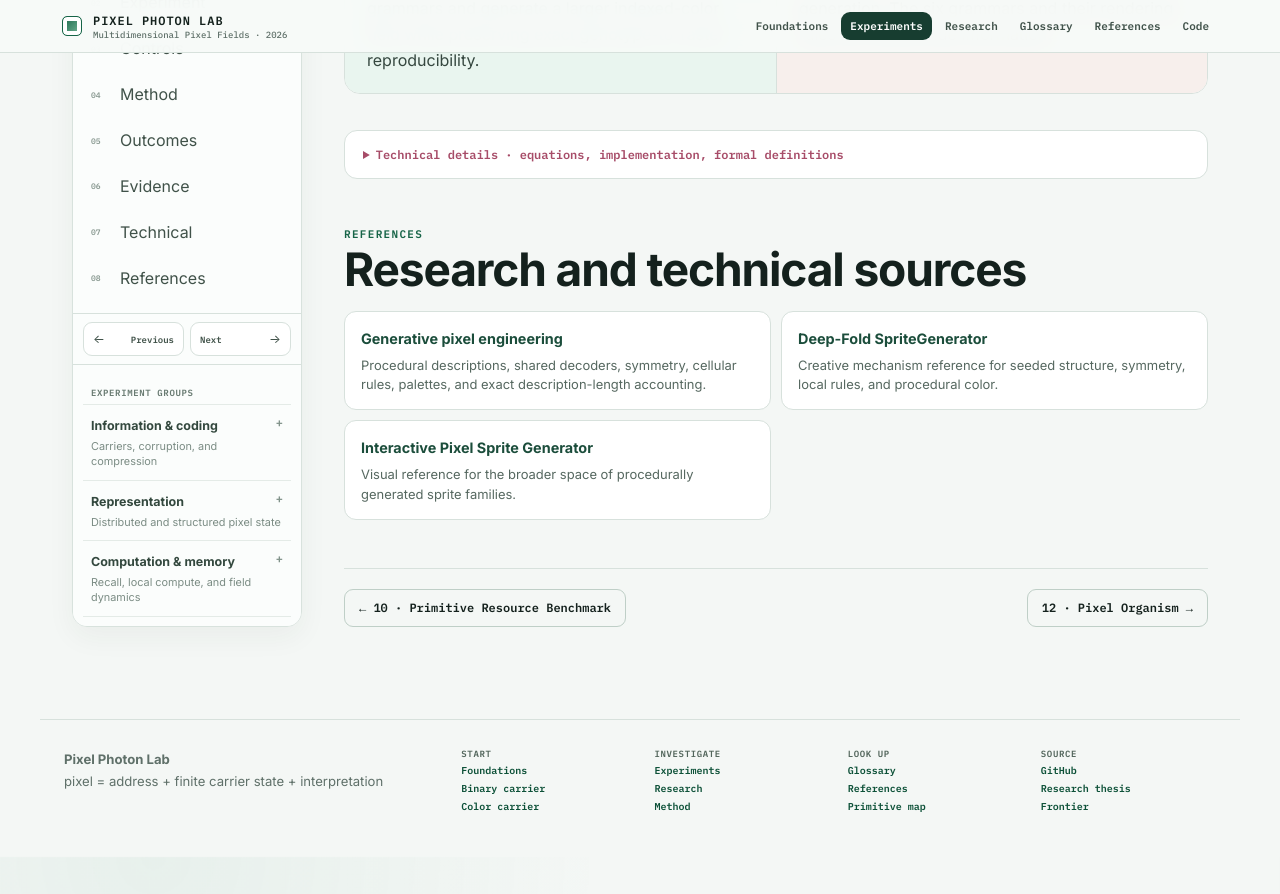
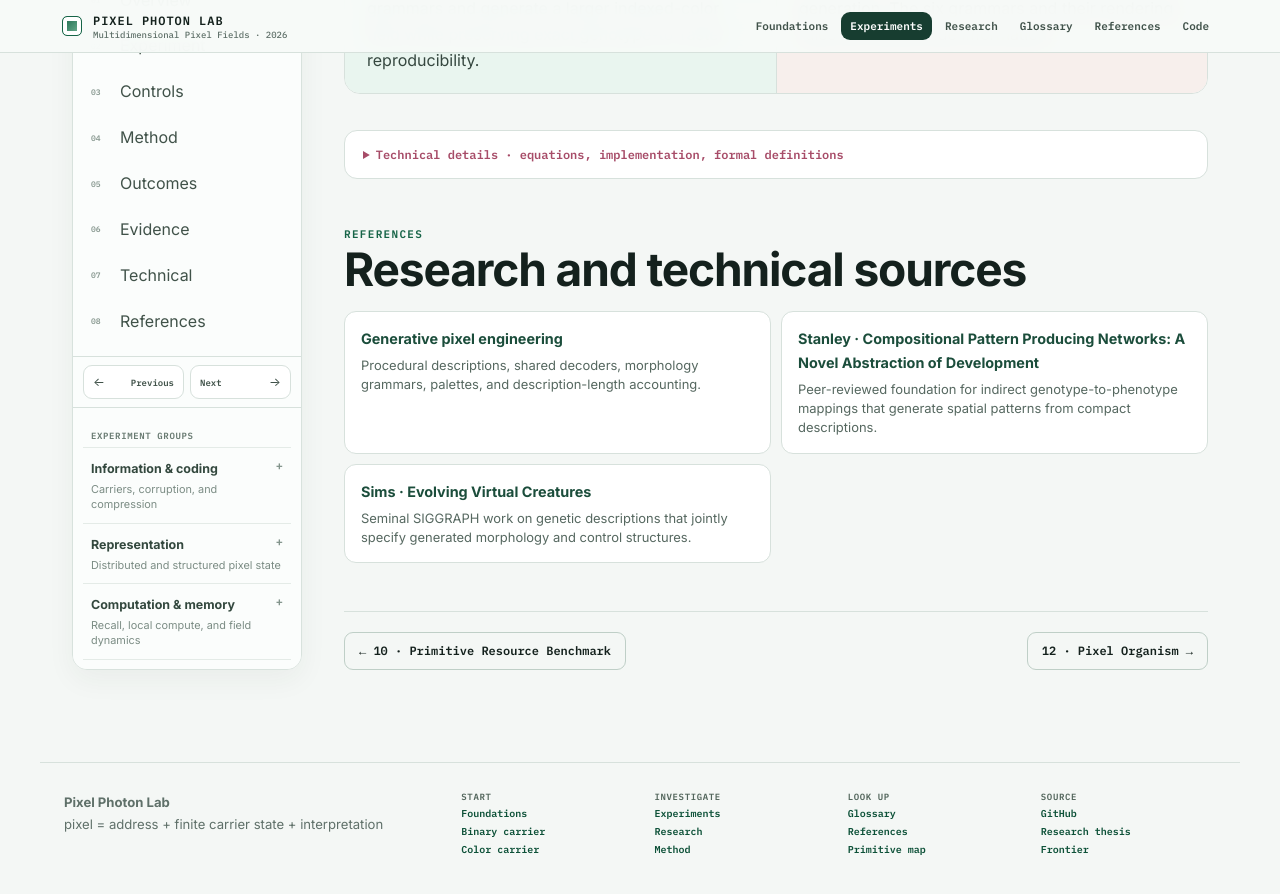
Before and after one commit to bitwikiorg/pixel-art-2026, a Jekyll site: the page built from experiment/pixel-genome/index.html, in a window 1280 px wide and 900 px high, scrolled down 4641 px. Shown: the top 894 px of the window. Built offline with Jekyll 4.4.1, drawn with Linux system fonts in a browser that asks for light colours; before the commit the page ends 5498 px from its top, so only the background shows below that.

Commit message:
Replace creative inspirations with academic experiment references

```diff
--- a/_data/experiment_references.json
+++ b/_data/experiment_references.json
@@ -48,14 +48,14 @@
     {"title":"Pixel Photon primitives","url":"/research/10-pixel-photon-primitives/","note":"Defines the vector, tensor, and inner-token objects being compared."}
   ],
   "11": [
-    {"title":"Generative pixel engineering","url":"/research/12-generative-pixel-engineering/","note":"Procedural descriptions, shared decoders, symmetry, cellular rules, palettes, and exact description-length accounting."},
-    {"title":"Deep-Fold SpriteGenerator","url":"https://github.com/Deep-Fold/SpriteGenerator","note":"Creative mechanism reference for seeded structure, symmetry, local rules, and procedural color."},
-    {"title":"Interactive Pixel Sprite Generator","url":"https://deep-fold.itch.io/pixel-sprite-generator","note":"Visual reference for the broader space of procedurally generated sprite families."}
+    {"title":"Generative pixel engineering","url":"/research/12-generative-pixel-engineering/","note":"Procedural descriptions, shared decoders, morphology grammars, palettes, and description-length accounting."},
+    {"title":"Stanley · Compositional Pattern Producing Networks: A Novel Abstraction of Development","url":"https://doi.org/10.1007/s10710-007-9028-8","note":"Peer-reviewed foundation for indirect genotype-to-phenotype mappings that generate spatial patterns from compact descriptions."},
+    {"title":"Sims · Evolving Virtual Creatures","url":"https://doi.org/10.1145/192161.192167","note":"Seminal SIGGRAPH work on genetic descriptions that jointly specify generated morphology and control structures."}
   ],
   "12": [
     {"title":"Pixel organisms and artificial life","url":"/research/13-pixel-organisms-artificial-life/","note":"Genotype, phenotype, recurrent control, environment, selection, and stronger artificial-life extensions."},
-    {"title":"The Bibites","url":"https://thebibites.itch.io/the-bibites","note":"Design reference for coupling genes, procedural bodies, neural controllers, energy, sensing, reproduction, and mutation."},
-    {"title":"The Sapling","url":"https://woseseltops.itch.io/thesapling","note":"Design reference for organism construction, mutation, ecological interaction, and lineage."}
+    {"title":"Sims · Evolving Virtual Creatures","url":"https://doi.org/10.1145/192161.192167","note":"Seminal academic precedent for evolving morphology and neural control together in a simulated environment."},
+    {"title":"Stanley & Miikkulainen · Evolving Neural Networks through Augmenting Topologies","url":"https://doi.org/10.1162/106365602320169811","note":"Foundational neuroevolution research on inherited neural structure, mutation, crossover, and selection."}
   ],
   "A1": [
     {"title":"Cellular automata · Scholarpedia","url":"https://www.scholarpedia.org/article/Cellular_automata","note":"Background on local state-transition systems and repeated neighborhood updates."},
```
